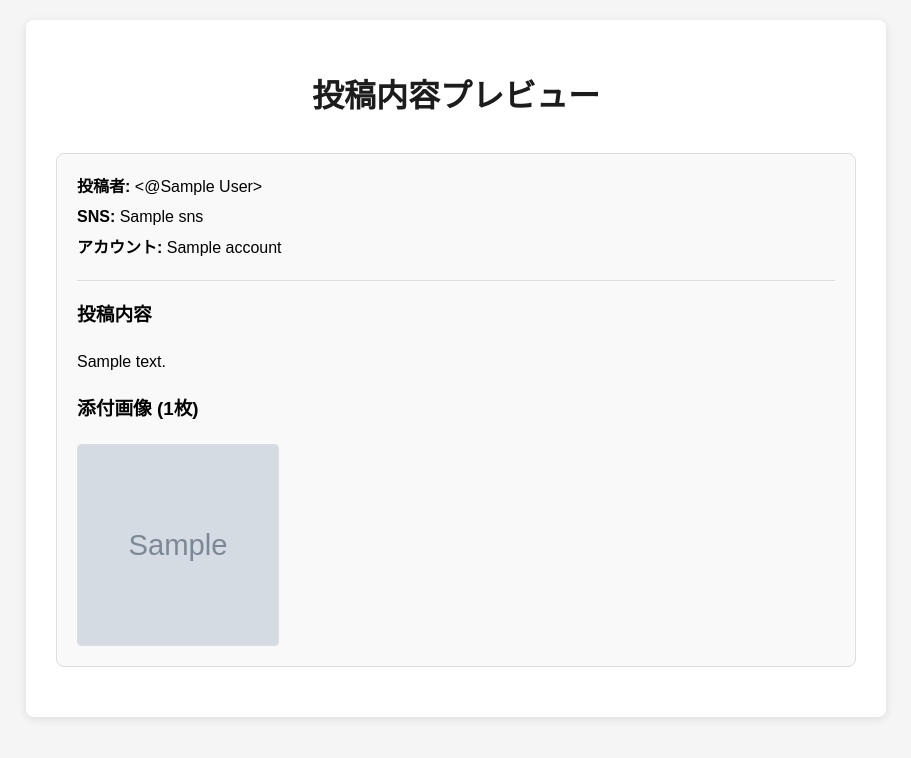
After one commit to sohosai/snsbot-sopotanyaki, a Flask app: template templates/preview.html in a window 1280 px wide. The commit adds this page. Shown: the top 758 px of the page, without its empty margins (184-1095 px from the left). Run offline with Flask 3, Linux system fonts and the light colour scheme; the template is opened without the code that fills it: most values are stand-ins (such as "Sample title", 1, 10 or a date in 2020); grey boxes marked "Sample" are stand-in pictures.

Commit message:
feat: 独自フォームや

````diff
--- a/app.py
+++ b/app.py
@@ -6,9 +6,12 @@ import datetime
 import re
 import json
 import requests
+import uuid
+import base64
+from io import BytesIO
 from slack_bolt import App
 from slack_bolt.adapter.socket_mode import SocketModeHandler
-from flask import Flask, render_template, request, redirect, url_for, flash, session
+from flask import Flask, render_template, request, redirect, url_for, flash, session, send_file
 from dotenv import load_dotenv
 load_dotenv()
 
@@ -25,10 +28,15 @@ REQUIRED_APPROVALS = int(os.environ.get("REQUIRED_APPROVALS", "1"))
 current_dir = os.path.dirname(os.path.abspath(__file__))
 template_dir = os.path.join(current_dir, 'templates')
 static_dir = os.path.join(current_dir, 'static')
+uploads_dir = os.path.join(current_dir, 'uploads')
 
 if not os.path.exists(template_dir):
     os.makedirs(template_dir)
     print(f"テンプレートディレクトリを作成しました: {template_dir}")
+
+if not os.path.exists(uploads_dir):
+    os.makedirs(uploads_dir)
+    print(f"アップロードディレクトリを作成しました: {uploads_dir}")
 
 flask_app = Flask(__name__,
                  template_folder=template_dir,
@@ -37,7 +45,8 @@ flask_app.secret_key = os.environ.get("FLASK_SECRET_KEY", "dev_secret_key")
 
 app = App(token=SLACK_BOT_TOKEN, signing_secret=SIGNING_SECRET)
 
-review_request = None
+# レビューリクエストをIDベースで保存する辞書
+review_requests = {}
 
 # SNSアカウント情報をJSONから読み込む
 def load_sns_accounts():
@@ -47,7 +56,9 @@ def load_sns_accounts():
             return json.load(f)
     except Exception as e:
         logger.error(f"SNSアカウント情報の読み込みに失敗しました: {e}")
-        return {}
+        return {"Twitter": ["公式アカウント", "部門アカウント"],
+                "Facebook": ["公式ページ"],
+                "Instagram": ["公式アカウント"]}
 
 # SNSアカウント情報をグローバル変数として保存
 SNS_ACCOUNTS = load_sns_accounts()
@@ -60,7 +71,7 @@ def push_sns(sns_type, account, text, images=None):
         sns_type: SNSの種類 (X, Instaなど)
         account: 投稿するアカウント名
         text: 投稿テキスト
-        images: 画像リスト（オプション）
+        images: 画像パスのリスト（オプション）
     Returns:
         bool: 成功したかどうか
     """
@@ -72,18 +83,20 @@ def push_sns(sns_type, account, text, images=None):
     return True
 
 class ReviewRequest:
-    def __init__(self, author, sns, account, text, images, channel, ts):
+    def __init__(self, author, sns, account, text, channel, request_id=None):
+        self.request_id = request_id if request_id else str(uuid.uuid4())
         self.author = author
         self.sns = sns
         self.account = account
         self.text = text
-        self.images = images
+        self.images = []  # 画像ファイル名のリスト
         self.channel = channel
-        self.ts = ts
+        self.ts = None  # Slackメッセージのタイムスタンプ（投稿時に設定）
         self.approvals = {}
         self.rejections = {}
         self.approved = False
         self.rejected = False
+        self.created_at = datetime.datetime.now()
 
     def add_approval(self, user, timestamp):
         self.approvals[user] = timestamp
@@ -99,13 +112,18 @@ class ReviewRequest:
         if user in self.rejections:
             del self.rejections[user]
 
+    def add_image(self, filename):
+        """画像ファイル名を追加する"""
+        self.images.append(filename)
+
     def clear_images(self):
         """画像リストをクリアする"""
         self.images = []
 
     def execute_post(self):
         """実際にSNSに投稿する"""
-        return push_sns(self.sns, self.account, self.text, self.images)
+        image_paths = [os.path.join(uploads_dir, img) for img in self.images]
+        return push_sns(self.sns, self.account, self.text, image_paths)
 
 
 def build_review_blocks(review: ReviewRequest) -> list:
@@ -124,6 +142,12 @@ def build_review_blocks(review: ReviewRequest) -> list:
     else:
         description_text += "\n許可の場合は :review_accept:、却下の場合は :review_reject: を押してください。"
 
+    # プレビューページへのリンクを追加
+    base_url = os.environ.get("BASE_URL", "http://localhost:5000/")
+    if not base_url.endswith('/'):
+        base_url += '/'
+    preview_url = f"{base_url}preview/{review.request_id}"
+
     blocks = [
         {
             "type": "section",
@@ -132,38 +156,42 @@ def build_review_blocks(review: ReviewRequest) -> list:
         {"type": "divider"},
         {
             "type": "section",
-            "text": {"type": "mrkdwn", "text": f"*本文*\n```{review.text}```"}
+            "text": {"type": "mrkdwn", "text": f"*投稿内容をプレビュー:*\n{preview_url}"}
         }
     ]
-
-    # 画像を追加する（Slackの認証トークンを使用して画像を表示）
-    if review.images:
-        blocks.append({"type": "divider"})
-        for i, (file_id, permalink) in enumerate(review.images, start=1):
-            try:
-                # ファイル情報を取得
-                file_info = app.client.files_info(file=file_id)
-                if file_info["ok"]:
-                    # 認証付きのURLを使用（この方が確実）
-                    blocks.append({
-                        "type": "image",
-                        "image_url": file_info["file"]["url_private"],
-                        "alt_text": f"Attached image {i}"
-                    })
-            except Exception as e:
-                logger.error(f"画像情報取得エラー: {e}")
 
     return blocks
 
 
 def update_review_message(review: ReviewRequest):
-    blocks = build_review_blocks(review)
-    app.client.chat_update(
-        channel=review.channel,
-        ts=review.ts,
-        text="レビュー内容を更新しました",
-        blocks=blocks
-    )
+    # レビューメッセージが存在しない場合は新規作成
+    if not review.ts:
+        reviewer_mentions = ' '.join(f'<@{uid}>' for uid in REVIEWER_IDS if uid.strip())
+        if reviewer_mentions:
+            review_message = f"<@{review.author}>さんの投稿レビューが {reviewer_mentions} に届いています。"
+        else:
+            review_message = f"<@{review.author}>さんの投稿レビューが届いています。レビュワーが設定されていません。"
+
+        blocks = build_review_blocks(review)
+
+        response = app.client.chat_postMessage(
+            channel=review.channel,
+            text=review_message,
+            blocks=blocks
+        )
+        review.ts = response["ts"]
+    else:
+        # 既存メッセージの更新
+        blocks = build_review_blocks(review)
+        try:
+            app.client.chat_update(
+                channel=review.channel,
+                ts=review.ts,
+                text="レビュー内容を更新しました",
+                blocks=blocks
+            )
+        except Exception as e:
+            logger.error(f"メッセージ更新エラー: {e}")
 
 
 @app.command("/review")
@@ -187,72 +215,75 @@ def handle_review_command(ack, body, logger):
 
 @app.event("reaction_added")
 def handle_reaction_added(event, logger):
-    global review_request
     reaction = event.get("reaction")
     user = event.get("user")
     item = event.get("item", {})
     ts = item.get("ts")
+    channel = item.get("channel")
 
-    if review_request is None or review_request.ts != ts:
-        return
+    # tsに一致するレビューリクエストを探す
+    for request_id, review in review_requests.items():
+        if review.ts == ts and review.channel == channel:
+            if reaction == "review_accept":
+                # レビューが却下済みの場合は何もしない
+                if review.rejected:
+                    return
 
-    if reaction == "review_accept":
-        # レビューが却下済みの場合は何もしない
-        if review_request.rejected:
-            return
+                review.add_approval(user, time.strftime("%Y-%m-%d-%H:%M"))
 
-        review_request.add_approval(user, time.strftime("%Y-%m-%d-%H:%M"))
+                # 必要な承認数に達した場合すぐに承認
+                if len(review.approvals) >= REQUIRED_APPROVALS and not review.approved:
+                    review.approved = True
 
-        # 必要な承認数に達した場合すぐに承認
-        if len(review_request.approvals) >= REQUIRED_APPROVALS and not review_request.approved:
-            review_request.approved = True
+                    # まずレビューメッセージを更新
+                    update_review_message(review)
 
-            # まずレビューメッセージを更新
-            update_review_message(review_request)
+                    # 次に承認通知を送信
+                    app.client.chat_postMessage(
+                        channel=review.channel,
+                        text=f"<@{review.author}>さんの投稿は必要数のレビュワーによって承認されました。"
+                    )
+                else:
+                    # 承認数が足りない場合は、通常のメッセージ更新のみ
+                    update_review_message(review)
 
-            # 次に承認通知を送信
-            app.client.chat_postMessage(
-                channel=review_request.channel,
-                text=f"<@{review_request.author}>さんの投稿は必要数のレビュワーによって承認されました。"
-            )
-        else:
-            # 承認数が足りない場合は、通常のメッセージ更新のみ
-            update_review_message(review_request)
+            elif reaction == "review_reject":
+                # 即座にリジェクト処理
+                if not review.rejected:
+                    review.rejected = True
+                    review.add_rejection(user, time.strftime("%Y-%m-%d-%H:%M"))
 
-    elif reaction == "review_reject":
-        # 即座にリジェクト処理
-        if not review_request.rejected:
-            review_request.rejected = True
-            review_request.add_rejection(user, time.strftime("%Y-%m-%d-%H:%M"))
+                    # リジェクトメッセージを送信
+                    reject_message = f"<@{review.author}>さんの投稿は <@{user}>さんによってリジェクトされました。"
+                    app.client.chat_postMessage(channel=review.channel, text=reject_message)
 
-            # リジェクトメッセージを送信
-            app.client.chat_delete(channel=review_request.channel, ts=review_request.ts)
-            reject_message = f"<@{review_request.author}>さんの投稿は <@{user}>さんによってリジェクトされました。"
-            app.client.chat_postMessage(channel=review_request.channel, text=reject_message)
-            review_request = None
+                    # レビューリクエストの削除
+                    del review_requests[request_id]
+            break
 
 
 @app.event("reaction_removed")
 def handle_reaction_removed(event, logger):
-    global review_request
     reaction = event.get("reaction")
     user = event.get("user")
     item = event.get("item", {})
     ts = item.get("ts")
+    channel = item.get("channel")
 
-    if review_request is None or review_request.ts != ts:
-        return
+    # tsに一致するレビューリクエストを探す
+    for request_id, review in review_requests.items():
+        if review.ts == ts and review.channel == channel:
+            # リジェクト済みまたは承認済みの場合はリアクション削除の効果を無効化
+            if review.rejected or review.approved:
+                return
 
-    # リジェクト済みまたは承認済みの場合はリアクション削除の効果を無効化
-    if review_request.rejected or review_request.approved:
-        return
-
-    if reaction == "review_accept":
-        review_request.remove_approval(user)
-        update_review_message(review_request)
-    elif reaction == "review_reject":
-        review_request.remove_rejection(user)
-        update_review_message(review_request)
+            if reaction == "review_accept":
+                review.remove_approval(user)
+                update_review_message(review)
+            elif reaction == "review_reject":
+                review.remove_rejection(user)
+                update_review_message(review)
+            break
 
 
 @app.command("/register")
@@ -340,37 +371,39 @@ def handle_register_command(ack, body, logger):
 
 @app.command("/post")
 def handle_post_command(ack, body, logger):
-    global review_request
     ack()
     user_id = body["user_id"]
     channel_id = body["channel_id"]
 
-    if review_request is None or review_request.author != user_id or not review_request.approved:
-        app.client.chat_postEphemeral(
-            channel=channel_id,
-            user=user_id,
-            text="該当する承認済みの投稿が見つかりません。"
-        )
-        return
+    # ユーザーが承認済みの投稿リクエストを探す
+    for request_id, review in list(review_requests.items()):
+        if review.author == user_id and review.approved:
+            # SNSへの投稿を実行
+            success = review.execute_post()
 
-    # SNSへの投稿を実行
-    success = review_request.execute_post()
+            if success:
+                # 投稿成功メッセージを送信
+                app.client.chat_postMessage(
+                    channel=channel_id,
+                    text=f"<@{user_id}>さんの投稿が{review.sns}で実行されました。"
+                )
+            else:
+                # 投稿失敗メッセージを送信
+                app.client.chat_postMessage(
+                    channel=channel_id,
+                    text=f"<@{user_id}>さんの投稿が{review.sns}で失敗しました。"
+                )
 
-    if success:
-        # 投稿成功メッセージを送信
-        app.client.chat_postMessage(
-            channel=channel_id,
-            text=f"<@{user_id}>さんの投稿が{review_request.sns}で実行されました。"
-        )
-    else:
-        # 投稿失敗メッセージを送信
-        app.client.chat_postMessage(
-            channel=channel_id,
-            text=f"<@{user_id}>さんの投稿が{review_request.sns}で失敗しました。"
-        )
+            # 投稿後、レビューリクエストを削除
+            del review_requests[request_id]
+            return
 
-    # 投稿後、レビューリクエストをクリア
-    review_request = None
+    # 該当する承認済み投稿がない場合
+    app.client.chat_postEphemeral(
+        channel=channel_id,
+        user=user_id,
+        text="該当する承認済みの投稿が見つかりません。"
+    )
 
 
 @flask_app.route("/review_form")
@@ -389,7 +422,7 @@ def review_form():
 
 @flask_app.route("/submit_review", methods=["POST"])
 def submit_review():
-    global review_request
+    global review_requests
 
     user_id = request.form.get("user_id")
     channel_id = request.form.get("channel_id")
@@ -411,81 +444,75 @@ def submit_review():
         flash("すべての必須フィールドを入力してください。")
         return redirect(url_for("review_form", user_id=user_id, channel_id=channel_id))
 
-    reviewer_mentions = ' '.join(f'<@{uid}>' for uid in REVIEWER_IDS if uid.strip())
-    if reviewer_mentions:
-        review_message = f"<@{user_id}>さんの投稿レビューが {reviewer_mentions} に認証依頼が届いています。"
-    else:
-        review_message = f"<@{user_id}>さんの投稿レビューが届いています。レビュワーが設定されていません。"
-
-    response = app.client.chat_postMessage(
-        channel=channel_id,
-        text=review_message
-    )
-    ts = response["ts"]
-
-    review_request = ReviewRequest(
+    # 新しいレビューリクエストの作成
+    review = ReviewRequest(
         author=user_id,
         sns=sns,
         account=account,
         text=post_text,
-        images=[],
-        channel=channel_id,
-        ts=ts
+        channel=channel_id
     )
 
-    # 先に本文のメッセージだけで更新
-    update_review_message(review_request)
-
-    uploaded_images = []
+    # アップロードされた画像の処理
     files = request.files.getlist("images")
 
     for file in files:
         if file and file.filename:
             try:
-                temp_file_path = os.path.join("/tmp", file.filename)
-                file.save(temp_file_path)
+                # 一意のファイル名を生成
+                filename = f"{review.request_id}_{uuid.uuid4()}_{file.filename}"
+                file_path = os.path.join(uploads_dir, filename)
 
-                # 直接メッセージに添付するための非公開アップロード
-                upload_res = app.client.files_upload_v2(
-                    file=temp_file_path,
-                    title=file.filename,
-                    # チャンネル指定なしでアップロード
-                )
+                # ファイルを保存
+                file.save(file_path)
+                logger.debug(f"画像ファイルを保存しました: {file_path}")
 
-                os.remove(temp_file_path)
-
-                if not upload_res["ok"]:
-                    raise Exception(f"ファイルアップロードエラー: {upload_res['error']}")
-
-                file_info = upload_res["file"]
-                file_id = file_info["id"]
-                permalink = file_info.get("permalink", "")
-
-                # ファイルを公開URLにする
-                try:
-                    app.client.files_sharedPublicURL(file=file_id)
-                except Exception as e:
-                    logger.debug(f"公開URLへの変換エラー: {e}")
-
-                # ファイルをチャンネルと紐付ける
-                try:
-                    app.client.files_shareFilePublicly(file=file_id, channels=channel_id)
-                except Exception as e:
-                    logger.error(f"ファイル共有エラー: {e}")
-
-                uploaded_images.append((file_id, permalink))
-                logger.debug(f"画像がアップロードされました: {file.filename}, file_id: {file_id}, permalink: {permalink}")
+                # レビューリクエストに画像を追加
+                review.add_image(filename)
 
             except Exception as e:
-                logger.error(f"画像のアップロードに失敗しました: {e}")
-                flash(f"画像 {file.filename} のアップロードに失敗しました。レビューは作成されましたが、一部の画像は含まれていません。")
+                logger.error(f"画像の保存に失敗しました: {e}")
+                flash(f"画像 {file.filename} のアップロードに失敗しました。")
 
-    # 全ての画像をアップロードした後、一度だけメッセージを更新
-    if uploaded_images:
-        review_request.images = uploaded_images
-        update_review_message(review_request)
+    # レビューリクエストを保存
+    review_requests[review.request_id] = review
 
+    # Slackにメッセージを投稿
+    update_review_message(review)
+
+    # 送信完了画面に遷移
     return render_template("submission_success.html")
+
+
+@flask_app.route("/preview/<request_id>")
+def preview_post(request_id):
+    if request_id not in review_requests:
+        return "投稿が見つかりません", 404
+
+    review = review_requests[request_id]
+
+    return render_template("preview.html",
+                          review=review,
+                          request_id=request_id)
+
+
+@flask_app.route("/image/<request_id>/<filename>")
+def get_image(request_id, filename):
+    """画像をダウンロードするエンドポイント"""
+    if request_id not in review_requests:
+        return "投稿が見つかりません", 404
+
+    review = review_requests[request_id]
+
+    # リクエストに関連する画像か確認
+    if filename not in review.images:
+        return "画像が見つかりません", 404
+
+    file_path = os.path.join(uploads_dir, filename)
+    if not os.path.exists(file_path):
+        return "ファイルが見つかりません", 404
+
+    return send_file(file_path)
 
 
 @flask_app.route("/")
--- /dev/null
+++ b/templates/preview.html
@@ -0,0 +1,101 @@
+<!DOCTYPE html>
+<html lang="ja">
+<head>
+    <meta charset="UTF-8">
+    <meta name="viewport" content="width=device-width, initial-scale=1.0">
+    <title>投稿内容プレビュー</title>
+    <style>
+        body {
+            font-family: Arial, sans-serif;
+            line-height: 1.6;
+            margin: 0;
+            padding: 20px;
+            background-color: #f5f5f5;
+        }
+        .container {
+            max-width: 800px;
+            margin: 0 auto;
+            background-color: #fff;
+            padding: 30px;
+            border-radius: 8px;
+            box-shadow: 0 2px 10px rgba(0,0,0,0.1);
+        }
+        h1 {
+            text-align: center;
+            color: #1d1c1d;
+            margin-bottom: 30px;
+        }
+        .preview-box {
+            border: 1px solid #ddd;
+            padding: 20px;
+            border-radius: 8px;
+            margin-bottom: 20px;
+            background-color: #f9f9f9;
+        }
+        .meta-info {
+            margin-bottom: 15px;
+            border-bottom: 1px solid #ddd;
+            padding-bottom: 15px;
+        }
+        .meta-item {
+            margin-bottom: 5px;
+        }
+        .post-content {
+            white-space: pre-wrap;
+            margin-bottom: 20px;
+        }
+        .image-gallery {
+            display: flex;
+            flex-wrap: wrap;
+            gap: 10px;
+            margin-top: 20px;
+        }
+        .preview-image {
+            width: 200px;
+            height: 200px;
+            object-fit: cover;
+            border-radius: 4px;
+            border: 1px solid #ddd;
+        }
+        .back-btn {
+            background-color: #f2f2f2;
+            color: #333;
+            border: 1px solid #ddd;
+            padding: 10px 15px;
+            border-radius: 4px;
+            text-decoration: none;
+            display: inline-block;
+            margin-top: 20px;
+        }
+        .back-btn:hover {
+            background-color: #e6e6e6;
+        }
+    </style>
+</head>
+<body>
+    <div class="container">
+        <h1>投稿内容プレビュー</h1>
+
+        <div class="preview-box">
+            <div class="meta-info">
+                <div class="meta-item"><strong>投稿者:</strong> <@{{ review.author }}></div>
+                <div class="meta-item"><strong>SNS:</strong> {{ review.sns }}</div>
+                <div class="meta-item"><strong>アカウント:</strong> {{ review.account }}</div>
+            </div>
+
+            <h3>投稿内容</h3>
+            <div class="post-content">{{ review.text }}</div>
+
+            {% if review.images %}
+            <h3>添付画像 ({{ review.images|length }}枚)</h3>
+            <div class="image-gallery">
+                {% for image in review.images %}
+                <img src="{{ url_for('get_image', request_id=request_id, filename=image) }}" class="preview-image" alt="投稿画像 {{ loop.index }}">
+                {% endfor %}
+            </div>
+            {% endif %}
+        </div>
+
+    </div>
+</body>
+</html>
--- a/templates/submission_success.html
+++ b/templates/submission_success.html
@@ -72,7 +72,6 @@
             <p>承認されるとSlackで通知が届きます。その後、<code>/post</code>コマンドで実際の投稿を実行できます。</p>
         </div>
 
-        <a href="javascript:window.close();" class="back-btn">閉じる</a>
     </div>
 </body>
 </html>
````
Also changed, not shown: sns.json (+4 -3 lines), 1 other file.
